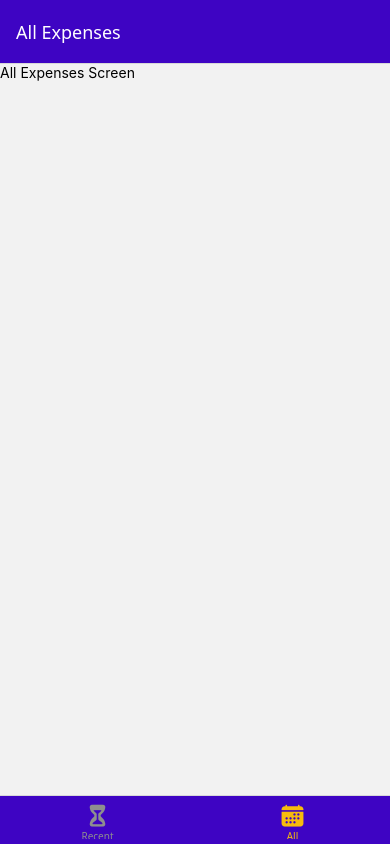
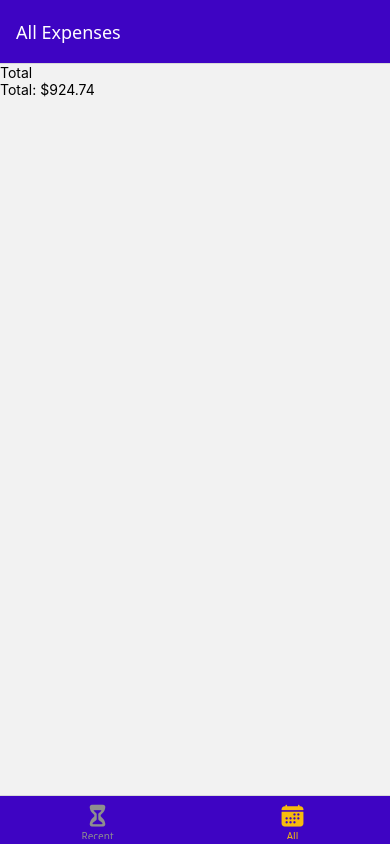
Before and after one commit to roryjarrard/expense-tracker, a React Native app: screen /AllExpenses in a window 390 px wide. Built offline with nearby package versions, Linux system fonts and the light colour scheme.

Commit message:
add expense summary

```diff
--- a/app.json
+++ b/app.json
@@ -5,7 +5,7 @@
     "version": "1.0.0",
     "orientation": "portrait",
     "icon": "./assets/icon.png",
-    "userInterfaceStyle": "light",
+    "userInterfaceStyle": "dark",
     "newArchEnabled": true,
     "splash": {
       "image": "./assets/splash-icon.png",
--- a/src/components/ExpensesOutput/ExpensesOutput.js
+++ b/src/components/ExpensesOutput/ExpensesOutput.js
@@ -3,10 +3,49 @@ import { View } from 'react-native';
 import ExpensesList from './ExpensesList';
 import ExpensesSummary from './ExpensesSummary';
 
-function ExpensesOutput({ expenses }) {
+const DUMMY_EXPENSES = [
+    {
+        id: 'e1',
+        description: 'A pair of shoes',
+        amount: 59.99,
+        date: new Date('2022-12-19')
+    },
+    {
+        id: 'e2',
+        description: 'A pair of trousers',
+        amount: 89.29,
+        date: new Date('2022-12-17')
+    },
+    {
+        id: 'e3',
+        description: 'A nice sweater',
+        amount: 49.99,
+        date: new Date('2022-12-15')
+    },
+    {
+        id: 'e4',
+        description: 'A book',
+        amount: 19.99,
+        date: new Date('2022-12-14')
+    },
+    {
+        id: 'e5',
+        description: 'A pair of socks',
+        amount: 5.49,
+        date: new Date('2022-12-13')
+    },
+    {
+        id: 'e6',
+        description: 'A new phone',
+        amount: 699.99,
+        date: new Date('2022-12-12')
+    }
+];
+
+function ExpensesOutput({ expenses, expensesPeriod }) {
     return (
         <View>
-            <ExpensesSummary />
+            <ExpensesSummary expenses={DUMMY_EXPENSES} periodName={expensesPeriod} />
             <ExpensesList />
         </View>
     );
--- a/src/components/ExpensesOutput/ExpensesSummary.js
+++ b/src/components/ExpensesOutput/ExpensesSummary.js
@@ -1,12 +1,16 @@
 import { Text, View } from 'react-native';
 
-function ExpensesSumnmary() {
+function ExpensesSummary({ periodName, expenses }) {
+    const expensesSum = expenses.reduce((sum, expense) => {
+        return sum + expense.amount;
+    }, 0);
+
     return (
         <View>
-            <Text>Expenses Summary</Text>
-            <Text>Total: $177.95</Text>
+            <Text>{periodName}</Text>
+            <Text>Total: ${expensesSum.toFixed(2)}</Text>
         </View>
     );
 }
 
-export default ExpensesSumnmary;
+export default ExpensesSummary;
--- a/src/screens/AllExpenses.js
+++ b/src/screens/AllExpenses.js
@@ -1,8 +1,10 @@
 import { Text } from 'react-native';
+
+import ExpensesOutput from '../components/ExpensesOutput/ExpensesOutput';
 
 function AllExpenses() {
     return (
-        <Text>All Expenses Screen</Text>
+        <ExpensesOutput expensesPeriod="Total" />
     );
 }
 
--- a/src/screens/RecentExpenses.js
+++ b/src/screens/RecentExpenses.js
@@ -1,8 +1,10 @@
 import { Text } from 'react-native';
+
+import ExpensesOutput from '../components/ExpensesOutput/ExpensesOutput';
 
 function RecentExpenses() {
     return (
-        <Text>Recent Expenses Screen</Text>
+        <ExpensesOutput expensesPeriod="Last 7 Days" />
     );
 }
 
```
